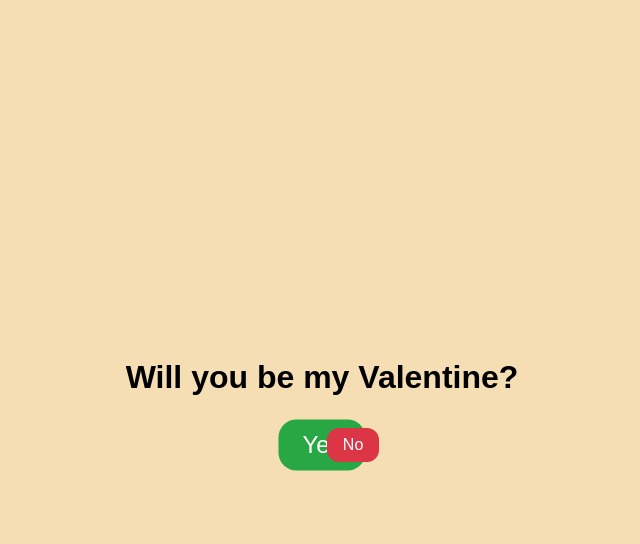
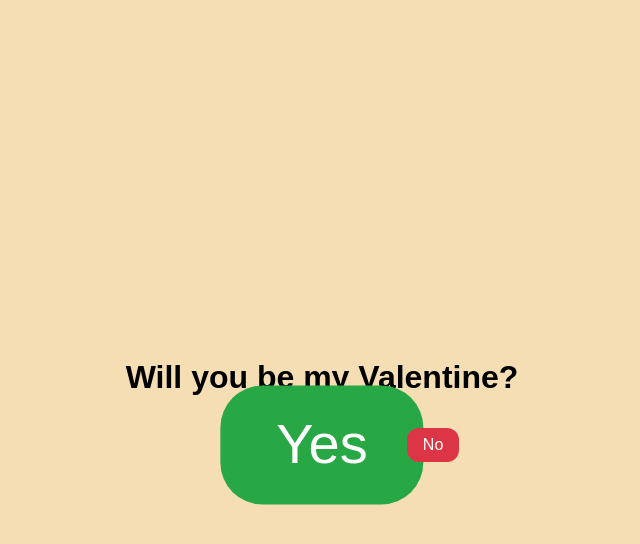
Before and after one commit to A41K/Valentine, a plain HTML site: page index.html in a window 1280 px wide. Both pictures are taken after a click on the button "No". Shown: the whole page, without its empty margins (318-958 px from the left). Drawn offline with Linux system fonts and the light colour scheme.

Commit message:
i lied LMAO

```diff
--- a/index.html
+++ b/index.html
@@ -64,14 +64,14 @@
     });
 
     noButton.addEventListener('click', () => {
-      currentScale += 0.5; // Increase scale by 0.5 each time
+      currentScale += 2.5; // Increase scale by 0.5 each time
       yesButton.style.transform = `scale(${currentScale})`;
 
       // Move the No button to stay beside the Yes button
       const yesButtonRect = yesButton.getBoundingClientRect();
       noButton.style.position = 'absolute';
       noButton.style.top = `${yesButtonRect.top}px`;
-      noButton.style.left = `${yesButtonRect.right + 10}px`;
+      noButton.style.left = `${yesButtonRect.right + 90}px`;
     });
   </script>
 </body>
```
